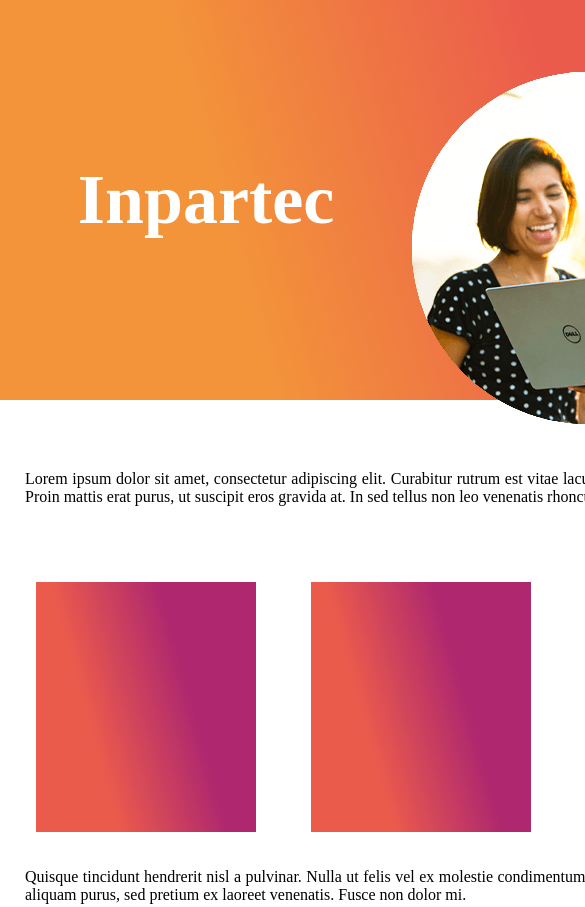
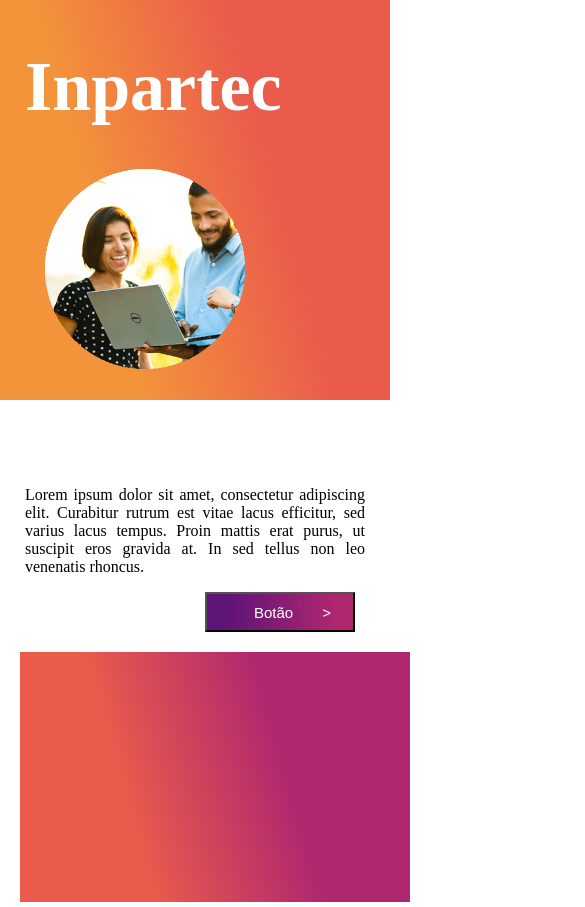
Before and after one commit to thiagothiago0/homePage, a plain HTML site: page home/index.html in a window 390 px wide. Shown: the top 907 px of the page, 585 px wide, since content can reach past the window. Drawn offline with Linux system fonts and the light colour scheme; a web font is replaced by a local one.

Commit message:
Second commit

```diff
--- a/home/style.css
+++ b/home/style.css
@@ -99,3 +99,46 @@ body{
 .texto3{
 	 margin-right: 25px;
 }
+
+@media (max-width: 600px){
+
+	body{
+		width: 100%;
+		margin:0 auto ;
+		display: flex;
+		flex-direction: column;
+	}
+
+	#container-header{
+		display: flex;
+		flex-direction: column;
+		width: 100%;
+
+	}
+
+	.logo{
+		width: 200px;
+		height: 200px;
+		margin-bottom: -100px;
+    	margin-right: 140px;
+
+	}
+
+	.imagem1{
+		width: 200px;
+		height: 200px;
+		margin-bottom: 95px;
+		margin-right: 100px;
+
+	}
+
+	#container-box{
+		display: flex;
+		flex-direction: column;
+
+	}
+
+	.box{
+		width: 100%;
+	}
+}
```
